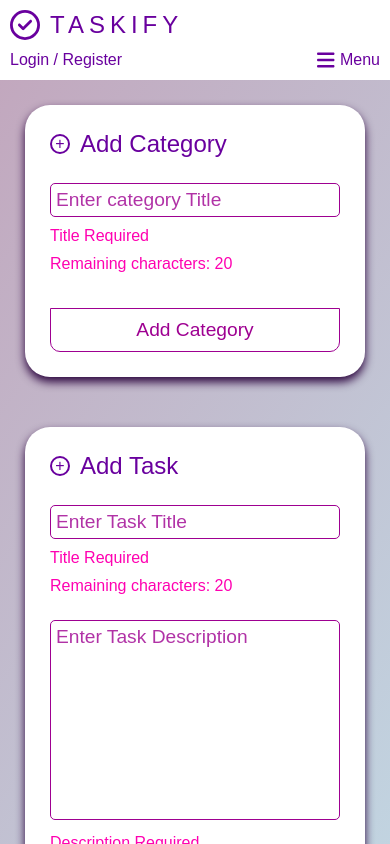
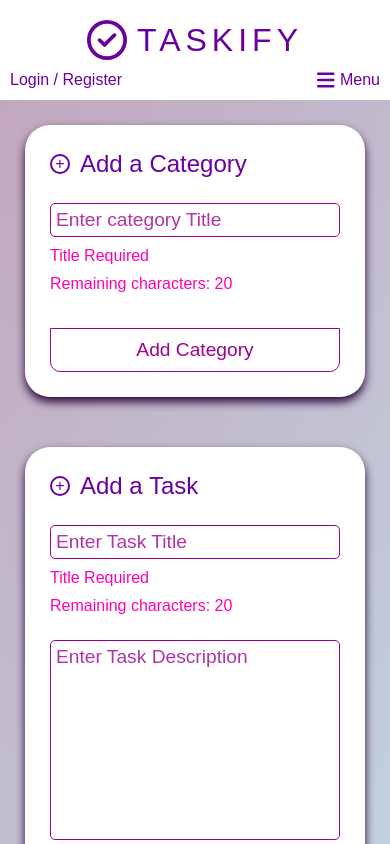
Before and after one commit to Jason-Smith-Code/taskify, a React (Create React App) app: page / in a window 390 px wide. Both pictures are taken after typing "Sample" into the empty fields and a click on the button "Add Category". Shown: the top 844 px of the page. Built offline with nearby package versions, Linux system fonts and the light colour scheme.

Commit message:
further changes for mobile optimisation

```diff
--- a/src/app/App.css
+++ b/src/app/App.css
@@ -55,6 +55,6 @@
 }
 
 ::-webkit-scrollbar-thumb {
-    background: var(--Color2);
+    background: linear-gradient(125deg, rgb(255 0 194) 0%, #8500ff 100%);
     border-radius: 10px;
 }
--- a/src/components/forms/CategoryForm.js
+++ b/src/components/forms/CategoryForm.js
@@ -54,7 +54,7 @@
 
     return (
         <form className="padded" id="category-form" data-testid="adding-category-form" onSubmit={handleSubmit}>
-            <div className="form-header"><AddIcon/><h2 className="form-title">Add Category</h2></div>
+            <div className="form-header"><AddIcon/><h2 className="form-title">Add a Category</h2></div>
             <input
                 required={true}
                 data-testid='adding-category-form-input-title'
--- a/src/components/forms/Forms.css
+++ b/src/components/forms/Forms.css
@@ -5,6 +5,7 @@
         grid-template-columns: 1fr;
         gap: 25px;
         align-items: baseline;
+        margin-bottom: 50px;
     }
 
     input[type=text] {
@@ -173,6 +174,7 @@
         grid-template-columns: 1fr;
         gap: 25px;
         align-items: baseline;
+        margin-bottom: 50px;
     }
 }
 
@@ -198,11 +200,14 @@
 
 @media (min-width: 1200px) {
     #forms-column {
-        grid-template-columns: 1fr;
+        display: flex;
+        flex-direction: column;
     }
 
     .tasks-container {
         grid-template-columns: 1fr;
+        margin-bottom: 0;
+        grid-template-columns: none;
     }
 
 }
--- a/src/components/forms/TaskForm.js
+++ b/src/components/forms/TaskForm.js
@@ -71,7 +71,7 @@
         <form className="padded" id="task-form" data-testid="adding-task-form" onSubmit={handleSubmit}>
         <div className="form-header">
             <AddIcon/>
-            <h2 className="form-title">Add Task</h2>
+            <h2 className="form-title">Add a Task</h2>
         </div>
         <div className="form-group">
             <input
--- a/src/components/layout/header/Header.css
+++ b/src/components/layout/header/Header.css
@@ -13,8 +13,9 @@
         width: 100%;
         display: flex;
         align-items: center;
-        font-size: 1.5rem;
-        margin-bottom: 10px;
+        font-size: 2rem;
+        margin: 10px 0;
+        justify-content: center;
     }
 
     #logo-text {
@@ -22,7 +23,7 @@
         letter-spacing: 5px;
         margin-left: 10px;
         text-transform: uppercase;
-        font-size: 1.5rem;
+        font-size: 2rem;
     }
 
     #login-register-menu-container {
@@ -53,7 +54,8 @@
 
     #logo-container {
         font-size: 1rem;
-        margin-bottom: 0px;
+        margin: 0px;
+        justify-content: flex-start;
     }
 
     #logo-text {
```
